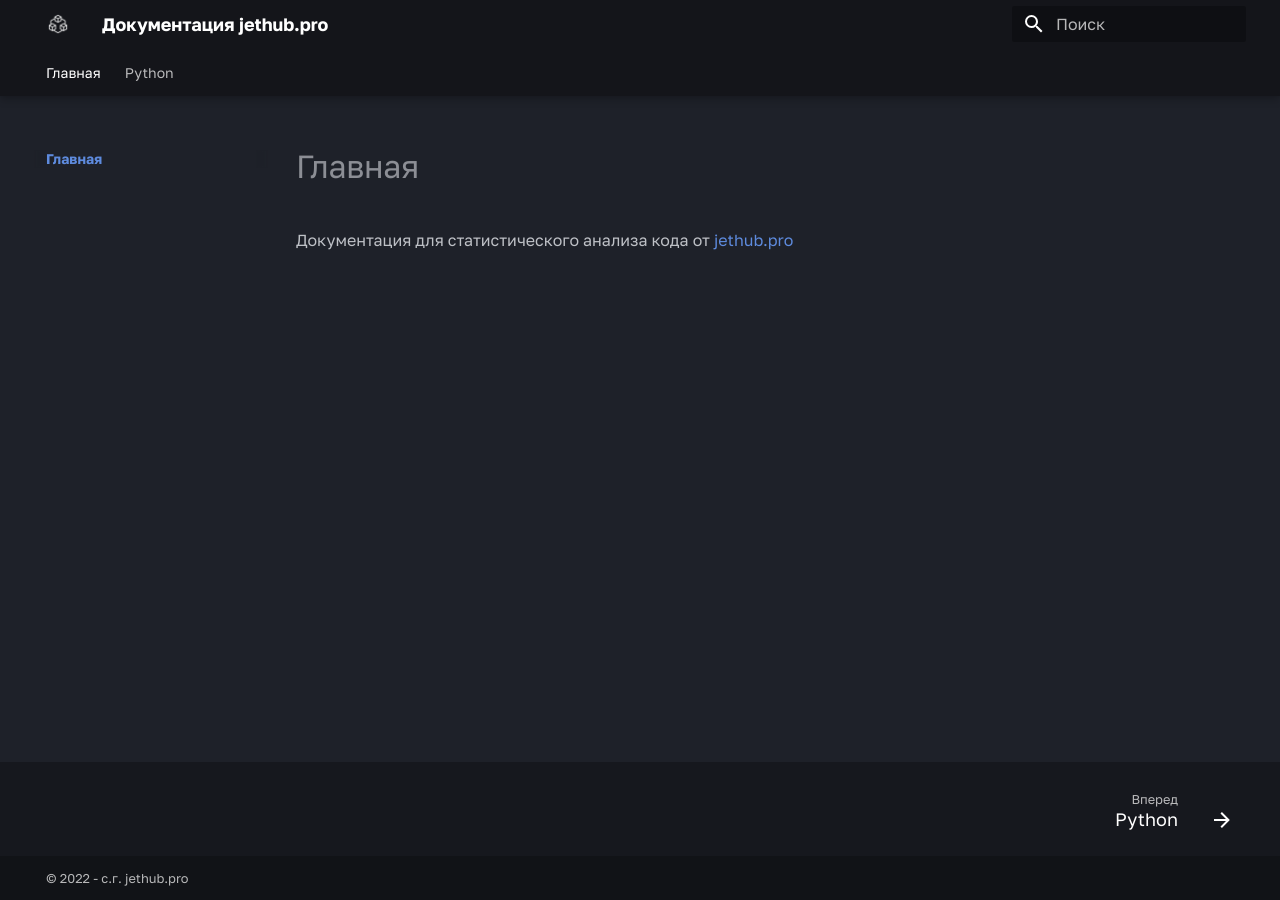
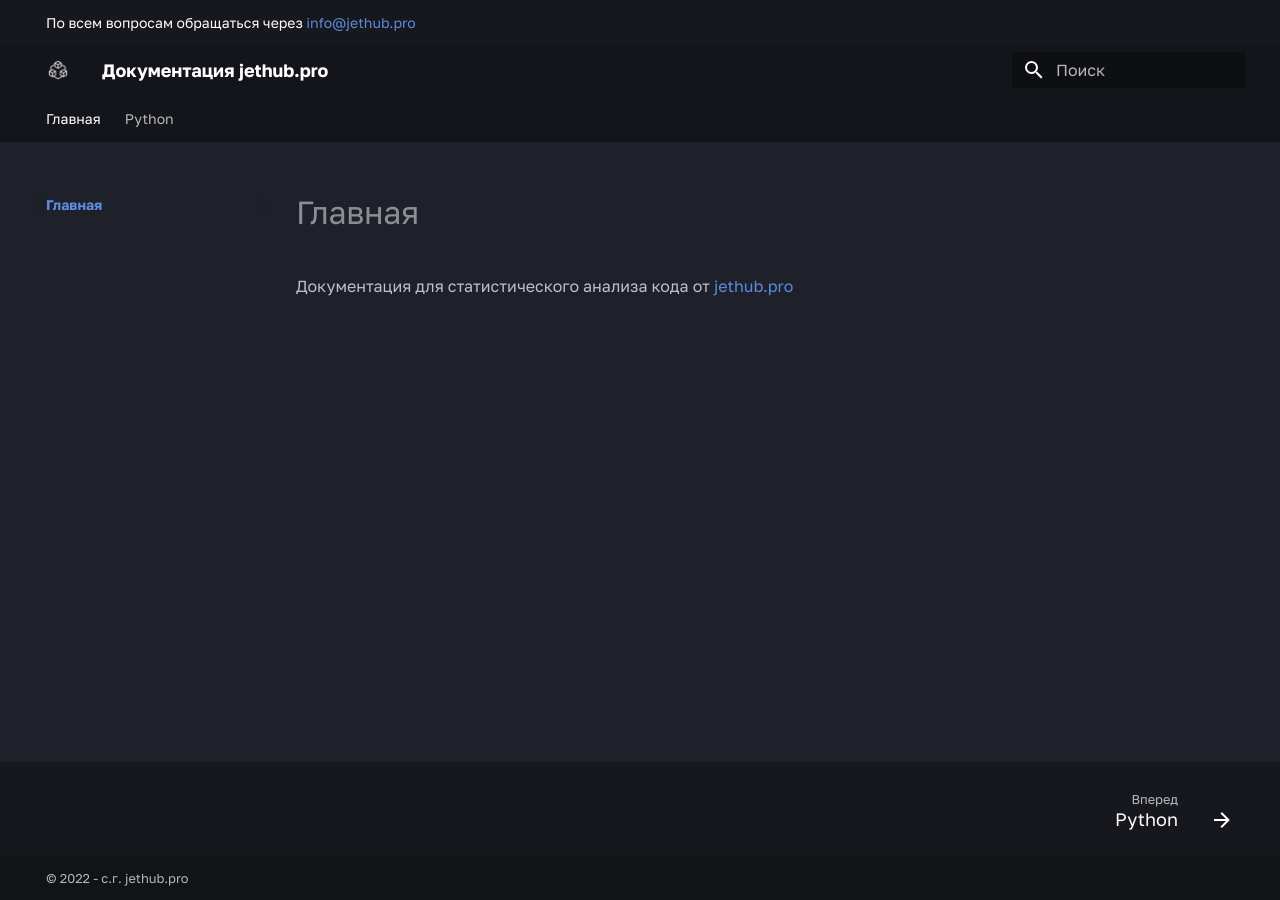
Before and after one commit to jethub-tech/docs.jethub.pro, an MkDocs documentation site: the page built from docs/index.md, in a window 1280 px wide. Built offline with MkDocs 1.6.1 and Material for MkDocs 9.7.7, drawn with Linux system fonts in a browser that asks for light colours; some web fonts are replaced; part of the change alters nothing that is shown.

```diff
--- a/mkdocs.yml
+++ b/mkdocs.yml
@@ -4,6 +4,7 @@ copyright: © 2022 - с.г. jethub.pro
 
 theme:
   name: material
+  custom_dir: docs/overrides
 
   static_templates:
     - 404.html
@@ -17,6 +18,8 @@ theme:
 
   language: ru
   features:
+    # - announce.dismiss
+
     - content.code.annotate
     - content.code.copy
     - content.action.edit
```
Also changed, not shown: docs/overrides/main.html (renamed from overrides/main.html).
